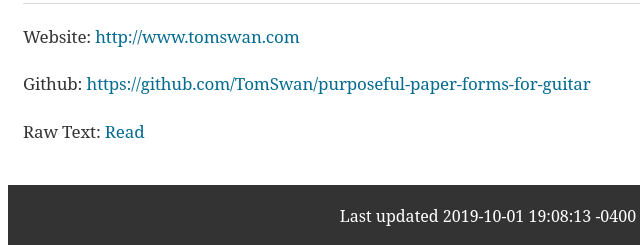
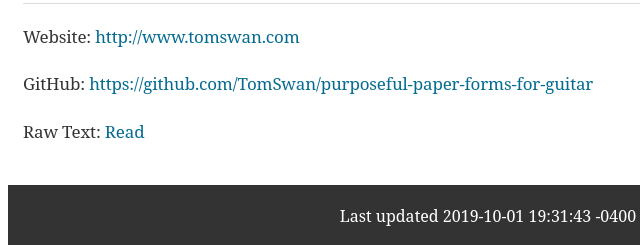
Before and after one commit to TomSwan/purposeful-paper-forms-for-guitar, a plain HTML site: page index.html in a window 1280 px wide. Shown: the part 7477-7722 px from the top of the page, 152-792 px from the left. Drawn offline with Linux system fonts and the light colour scheme.

Commit message:
update links

```diff
--- a/index.html
+++ b/index.html
@@ -292,7 +292,7 @@ Don&#8217;t try to just memorize entire patterns like this. Break it into small
 <p>Website: <a href="http://www.tomswan.com" class="bare">http://www.tomswan.com</a></p>
 </div>
 <div class="paragraph">
-<p>Github: <a href="https://github.com/TomSwan/purposeful-paper-forms-for-guitar" class="bare">https://github.com/TomSwan/purposeful-paper-forms-for-guitar</a></p>
+<p>GitHub: <a href="https://github.com/TomSwan/purposeful-paper-forms-for-guitar" class="bare">https://github.com/TomSwan/purposeful-paper-forms-for-guitar</a></p>
 </div>
 <div class="paragraph">
 <p>Raw Text: <a href="index.txt">Read</a></p>
@@ -310,7 +310,7 @@ Don&#8217;t try to just memorize entire patterns like this. Break it into small
 </div>
 <div id="footer">
 <div id="footer-text">
-Last updated 2019-10-01 19:08:13 -0400
+Last updated 2019-10-01 19:31:43 -0400
 </div>
 </div>
 </body>
```
Also changed, not shown: 1 other file.
